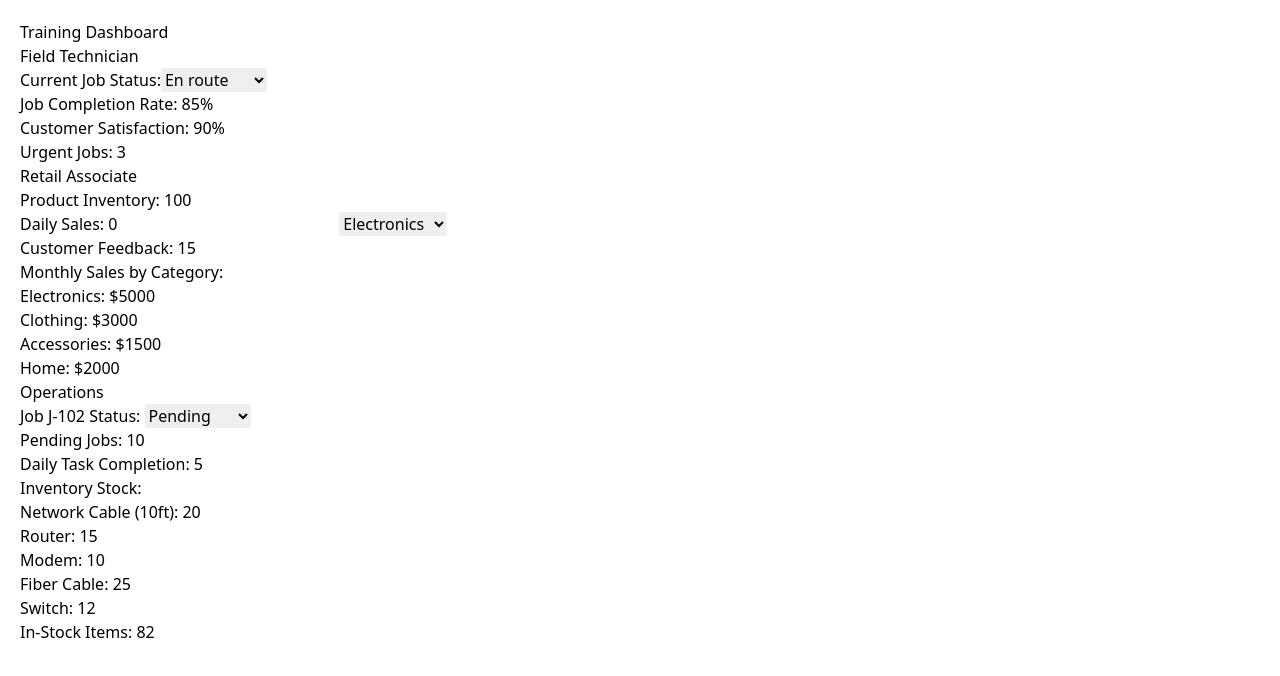
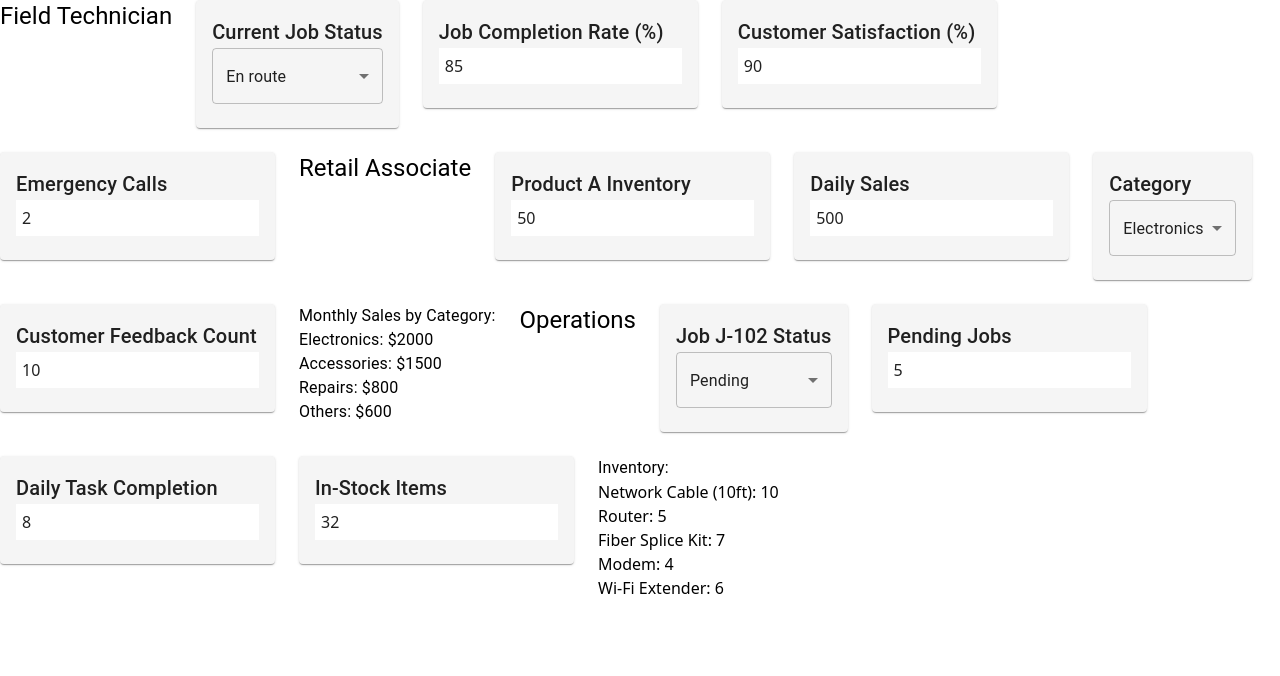
Before and after one commit to tester948/Technomobile-Dashboard, a React (Vite) app: page / in a window 1280 px wide. Shown: the top 676 px of the page. Built offline with nearby package versions, Linux system fonts and the light colour scheme; the HTML template or start-up script is replaced by a standard one.

Commit message:
Update TrainingExercise.jsx

```diff
--- a/src/components/TrainingExercise.jsx
+++ b/src/components/TrainingExercise.jsx
@@ -1,72 +1,78 @@
 import React, { useState } from "react";
+import { Card, CardContent, Typography, Grid, MenuItem, Select } from "@mui/material";
 
 export default function TrainingExercise() {
-  // ---------------------- FIELD TECHNICIAN ----------------------
+  // ============================
+  // FIELD TECHNICIAN STATE
+  // ============================
   const [currentJobStatus, setCurrentJobStatus] = useState("En route");
-  const [jobCompletionRate, setJobCompletionRate] = useState(85);
-  const [customerSatisfaction, setCustomerSatisfaction] = useState(90);
-  const [urgentJobs, setUrgentJobs] = useState(3); // New KPI
+  const [jobCompletionRate, setJobCompletionRate] = useState(85); // %
+  const [customerSatisfaction, setCustomerSatisfaction] = useState(90); // %
+  const [emergencyCalls, setEmergencyCalls] = useState(2); // New KPI
 
   const handleJobStatusChange = (status) => {
     setCurrentJobStatus(status);
 
     if (status === "Complete") {
-      setJobCompletionRate((prev) => prev + 1); // Auto increase by 1%
-      setCustomerSatisfaction((prev) => prev + 1); // Auto increase by 1%
-      setUrgentJobs((prev) => prev - 1); // Auto decrease urgent jobs
+      setJobCompletionRate((prev) => prev + 1); // fixed increment
+      setCustomerSatisfaction((prev) => prev + 2); // fixed increment
     }
   };
 
-  // ---------------------- RETAIL ASSOCIATE ----------------------
-  const [productInventory, setProductInventory] = useState(100);
-  const [dailySales, setDailySales] = useState(0);
-  const [customerFeedback, setCustomerFeedback] = useState(15);
+  // ============================
+  // RETAIL ASSOCIATE STATE
+  // ============================
+  const categories = ["Electronics", "Accessories", "Repairs", "Others"];
+  const [dailySales, setDailySales] = useState(500);
+  const [selectedCategory, setSelectedCategory] = useState(categories[0]);
   const [monthlySalesByCategory, setMonthlySalesByCategory] = useState({
-    Electronics: 5000,
-    Clothing: 3000,
+    Electronics: 2000,
     Accessories: 1500,
-    Home: 2000,
+    Repairs: 800,
+    Others: 600,
   });
-  const [selectedCategory, setSelectedCategory] = useState("Electronics");
+  const [customerFeedbackCount, setCustomerFeedbackCount] = useState(10);
+  const [productInventory, setProductInventory] = useState({
+    "Product A": 50,
+  });
 
-  const handleDailySalesUpdate = (value) => {
-    const numericValue = parseFloat(value) || 0;
+  const handleDailySalesChange = (value, category) => {
+    const numericValue = Number(value);
     setDailySales(numericValue);
 
     setMonthlySalesByCategory((prev) => ({
       ...prev,
-      [selectedCategory]: prev[selectedCategory] + numericValue,
+      [category]: prev[category] + numericValue,
     }));
 
-    setCustomerFeedback((prev) => prev + 1); // Auto increase with each sale
+    setCustomerFeedbackCount((prev) => prev + 1);
   };
 
-  // ---------------------- OPERATIONS ----------------------
+  // ============================
+  // OPERATIONS STATE
+  // ============================
   const [jobs, setJobs] = useState({
     "J-102": "Pending",
   });
-  const [pendingJobs, setPendingJobs] = useState(10);
+  const [pendingJobs, setPendingJobs] = useState(5);
   const [lowStockItems, setLowStockItems] = useState({
-    "Network Cable (10ft)": 20,
-    "Router": 15,
-    "Modem": 10,
-    "Fiber Cable": 25,
-    "Switch": 12,
+    "Network Cable (10ft)": 10,
+    "Router": 5,
+    "Fiber Splice Kit": 7,
+    "Modem": 4,
+    "Wi-Fi Extender": 6,
   });
   const [inStockItems, setInStockItems] = useState(
     Object.values(lowStockItems).reduce((a, b) => a + b, 0)
   );
-  const [dailyTaskCompletion, setDailyTaskCompletion] = useState(5);
+  const [dailyTaskCompletion, setDailyTaskCompletion] = useState(8);
 
-  const handleJobUpdate = (jobId, status) => {
-    setJobs((prev) => ({
-      ...prev,
-      [jobId]: status,
-    }));
+  const handleJobStatusUpdate = (jobId, status) => {
+    setJobs((prev) => ({ ...prev, [jobId]: status }));
 
     if (status === "Complete") {
-      setPendingJobs((prev) => prev - 1); // Auto decrease pending jobs
-      setDailyTaskCompletion((prev) => prev + 1); // Auto increase completed tasks
+      setPendingJobs((prev) => prev - 1);
+      setDailyTaskCompletion((prev) => prev + 1);
     }
   };
 
@@ -78,107 +84,117 @@ export default function TrainingExercise() {
     });
   };
 
+  // ============================
+  // CARD RENDER HELPER
+  // ============================
+  const renderCard = (title, value, onChange, type = "text", extra = null) => (
+    <Card sx={{ backgroundColor: "#f5f5f5" }}>
+      <CardContent>
+        <Typography variant="h6">{title}</Typography>
+        {type === "select" ? (
+          <Select value={value} onChange={(e) => onChange(e.target.value)} fullWidth>
+            {extra.map((opt) => (
+              <MenuItem key={opt} value={opt}>
+                {opt}
+              </MenuItem>
+            ))}
+          </Select>
+        ) : (
+          <input
+            type={type}
+            value={value}
+            onChange={(e) => onChange(e.target.value)}
+            style={{ width: "100%", padding: "6px", fontSize: "16px" }}
+          />
+        )}
+      </CardContent>
+    </Card>
+  );
+
   return (
-    <div style={{ padding: "20px" }}>
-      <h1>Training Dashboard</h1>
+    <Grid container spacing={3}>
+      {/* ================== FIELD TECHNICIAN ================== */}
+      <Grid item xs={12}>
+        <Typography variant="h5">Field Technician</Typography>
+      </Grid>
+      <Grid item xs={3}>
+        {renderCard("Current Job Status", currentJobStatus, handleJobStatusChange, "select", [
+          "En route",
+          "In Progress",
+          "Complete",
+        ])}
+      </Grid>
+      <Grid item xs={3}>
+        {renderCard("Job Completion Rate (%)", jobCompletionRate, setJobCompletionRate, "number")}
+      </Grid>
+      <Grid item xs={3}>
+        {renderCard("Customer Satisfaction (%)", customerSatisfaction, setCustomerSatisfaction, "number")}
+      </Grid>
+      <Grid item xs={3}>
+        {renderCard("Emergency Calls", emergencyCalls, setEmergencyCalls, "number")}
+      </Grid>
 
-      {/* FIELD TECHNICIAN */}
-      <section>
-        <h2>Field Technician</h2>
-        <p>
-          Current Job Status:
-          <select
-            value={currentJobStatus}
-            onChange={(e) => handleJobStatusChange(e.target.value)}
-          >
-            <option>En route</option>
-            <option>In Progress</option>
-            <option>Complete</option>
-          </select>
-        </p>
-        <p>Job Completion Rate: {jobCompletionRate}%</p>
-        <p>Customer Satisfaction: {customerSatisfaction}%</p>
-        <p>
-          Urgent Jobs:{" "}
-          <input
-            type="number"
-            value={urgentJobs}
-            onChange={(e) => setUrgentJobs(parseInt(e.target.value) || 0)}
-          />
-        </p>
-      </section>
+      {/* ================== RETAIL ASSOCIATE ================== */}
+      <Grid item xs={12}>
+        <Typography variant="h5">Retail Associate</Typography>
+      </Grid>
+      <Grid item xs={3}>
+        {renderCard("Product A Inventory", productInventory["Product A"], (val) =>
+          setProductInventory((prev) => ({ ...prev, "Product A": Number(val) }))
+        , "number")}
+      </Grid>
+      <Grid item xs={3}>
+        {renderCard("Daily Sales", dailySales, (val) => handleDailySalesChange(val, selectedCategory), "number")}
+      </Grid>
+      <Grid item xs={3}>
+        {renderCard("Category", selectedCategory, setSelectedCategory, "select", categories)}
+      </Grid>
+      <Grid item xs={3}>
+        {renderCard("Customer Feedback Count", customerFeedbackCount, setCustomerFeedbackCount, "number")}
+      </Grid>
+      <Grid item xs={12}>
+        <Typography variant="body1">Monthly Sales by Category:</Typography>
+        {categories.map((cat) => (
+          <Typography key={cat}>
+            {cat}: ${monthlySalesByCategory[cat]}
+          </Typography>
+        ))}
+      </Grid>
 
-      {/* RETAIL ASSOCIATE */}
-      <section>
-        <h2>Retail Associate</h2>
-        <p>
-          Product Inventory:{" "}
-          <input
-            type="number"
-            value={productInventory}
-            onChange={(e) => setProductInventory(parseInt(e.target.value) || 0)}
-          />
-        </p>
-        <p>
-          Daily Sales:{" "}
-          <input
-            type="number"
-            value={dailySales}
-            onChange={(e) => handleDailySalesUpdate(e.target.value)}
-          />
-          <select
-            value={selectedCategory}
-            onChange={(e) => setSelectedCategory(e.target.value)}
-          >
-            {Object.keys(monthlySalesByCategory).map((cat) => (
-              <option key={cat}>{cat}</option>
-            ))}
-          </select>
-        </p>
-        <p>Customer Feedback: {customerFeedback}</p>
-        <h4>Monthly Sales by Category:</h4>
-        <ul>
-          {Object.entries(monthlySalesByCategory).map(([cat, value]) => (
-            <li key={cat}>
-              {cat}: ${value}
-            </li>
-          ))}
-        </ul>
-      </section>
-
-      {/* OPERATIONS */}
-      <section>
-        <h2>Operations</h2>
-        <p>
-          Job J-102 Status:{" "}
-          <select
-            value={jobs["J-102"]}
-            onChange={(e) => handleJobUpdate("J-102", e.target.value)}
-          >
-            <option>Pending</option>
-            <option>In Progress</option>
-            <option>Complete</option>
-          </select>
-        </p>
-        <p>Pending Jobs: {pendingJobs}</p>
-        <p>Daily Task Completion: {dailyTaskCompletion}</p>
-        <h4>Inventory Stock:</h4>
-        <ul>
-          {Object.entries(lowStockItems).map(([item, qty]) => (
-            <li key={item}>
-              {item}:{" "}
-              <input
-                type="number"
-                value={qty}
-                onChange={(e) =>
-                  handleStockChange(item, parseInt(e.target.value) || 0)
-                }
-              />
-            </li>
-          ))}
-        </ul>
-        <p>In-Stock Items: {inStockItems}</p>
-      </section>
-    </div>
+      {/* ================== OPERATIONS ================== */}
+      <Grid item xs={12}>
+        <Typography variant="h5">Operations</Typography>
+      </Grid>
+      <Grid item xs={3}>
+        {renderCard("Job J-102 Status", jobs["J-102"], (val) => handleJobStatusUpdate("J-102", val), "select", [
+          "Pending",
+          "In Progress",
+          "Complete",
+        ])}
+      </Grid>
+      <Grid item xs={3}>
+        {renderCard("Pending Jobs", pendingJobs, setPendingJobs, "number")}
+      </Grid>
+      <Grid item xs={3}>
+        {renderCard("Daily Task Completion", dailyTaskCompletion, setDailyTaskCompletion, "number")}
+      </Grid>
+      <Grid item xs={3}>
+        {renderCard("In-Stock Items", inStockItems, setInStockItems, "number")}
+      </Grid>
+      <Grid item xs={12}>
+        <Typography variant="body1">Inventory:</Typography>
+        {Object.keys(lowStockItems).map((item) => (
+          <div key={item}>
+            {item}:{" "}
+            <input
+              type="number"
+              value={lowStockItems[item]}
+              onChange={(e) => handleStockChange(item, Number(e.target.value))}
+              style={{ width: "80px" }}
+            />
+          </div>
+        ))}
+      </Grid>
+    </Grid>
   );
 }
```
